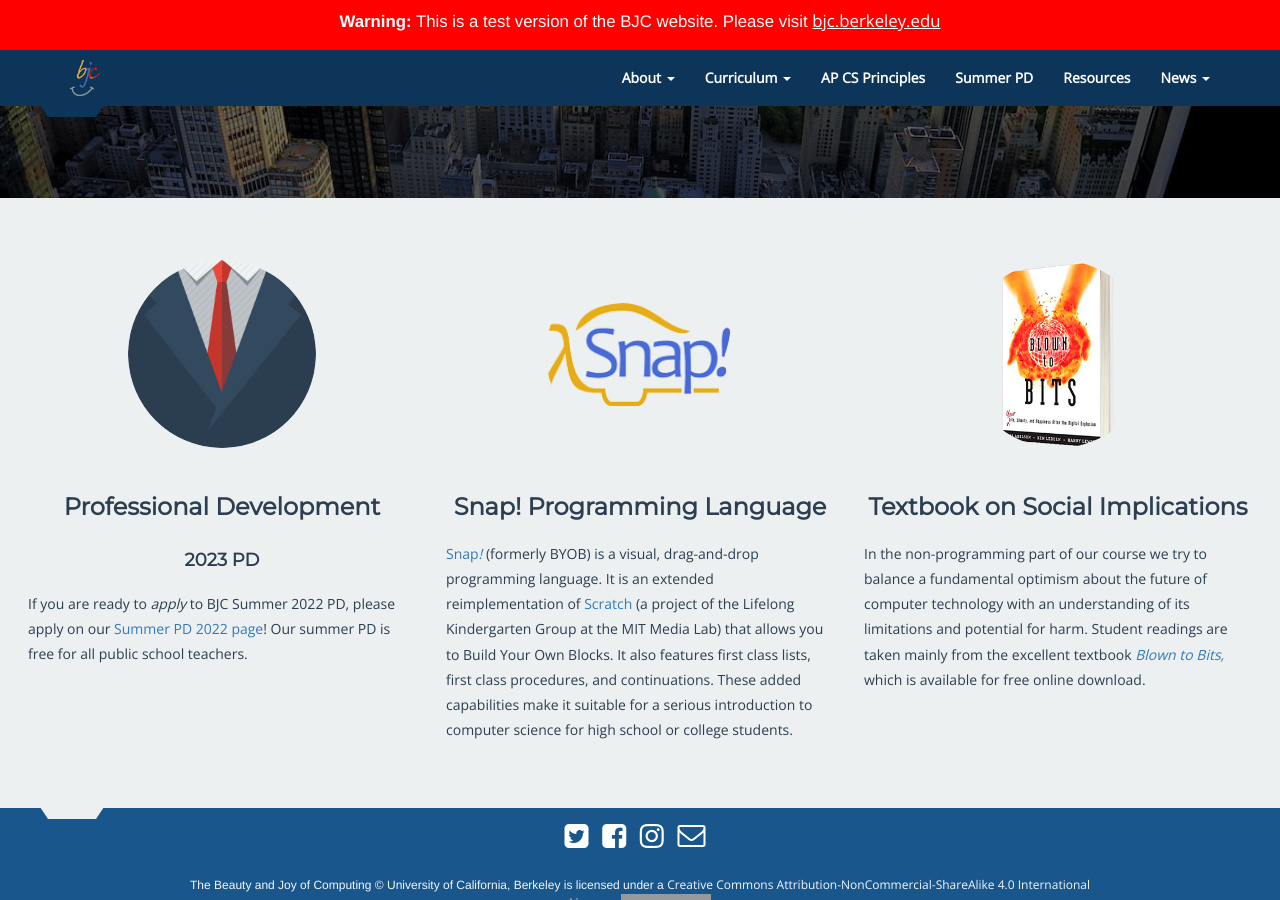
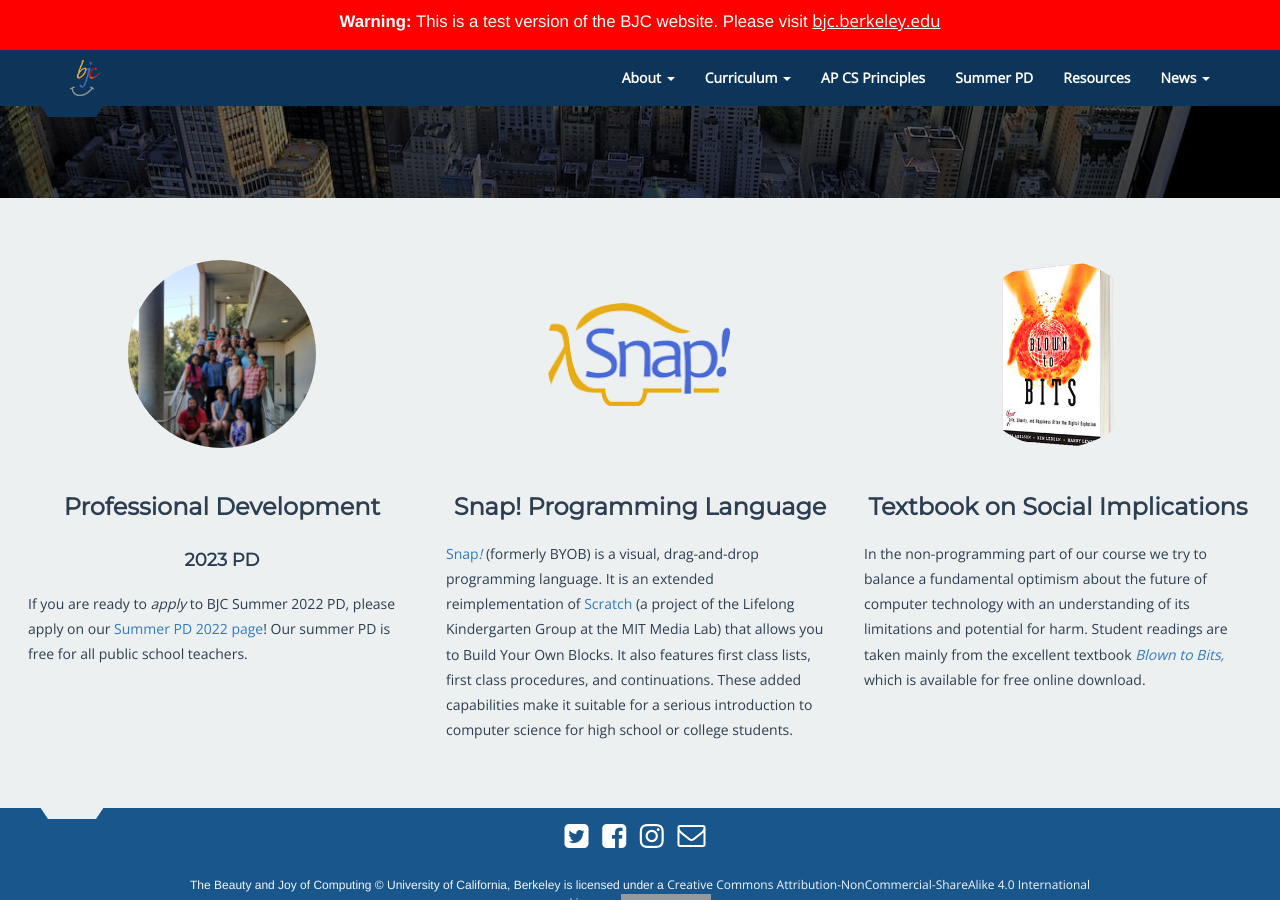
Before and after one commit to beautyjoy/beautyjoy.github.io, a Jekyll site: the page built from index.html, in a window 1280 px wide and 900 px high, scrolled down 1488 px. Built offline with Jekyll 4.4.1, drawn with Linux system fonts in a browser that asks for light colours; grey boxes are pictures that could not be loaded.

Commit message:
updating image

```diff
--- a/_includes/front-page/left-panel.html
+++ b/_includes/front-page/left-panel.html
@@ -1,6 +1,6 @@
 <div class="circle-frame">
   <img
-    src="{{ site.baseurl }}/assets/img/suit-and-tie-icon.png"
+    src="{{ site.baseurl }}/assets/img/pd18-claremont.jpg"
     alt=""
     aria-hidden="true"
   />
@@ -8,6 +8,8 @@
 <h3 class="text-center">Professional Development</h3>
 
 <h4 class="text-center">2023 PD</h4>
+
+<!--suit-and-tie-icon.png-->
 
 <!-- <p>If you are interested in attending Summer 2021 PD, please leave us your information on <a href="https://bjc.link/BJCinterest2020">our Summer 2020 PD interest form</a> so we can notify you when more details are available!</p> -->
 
```
